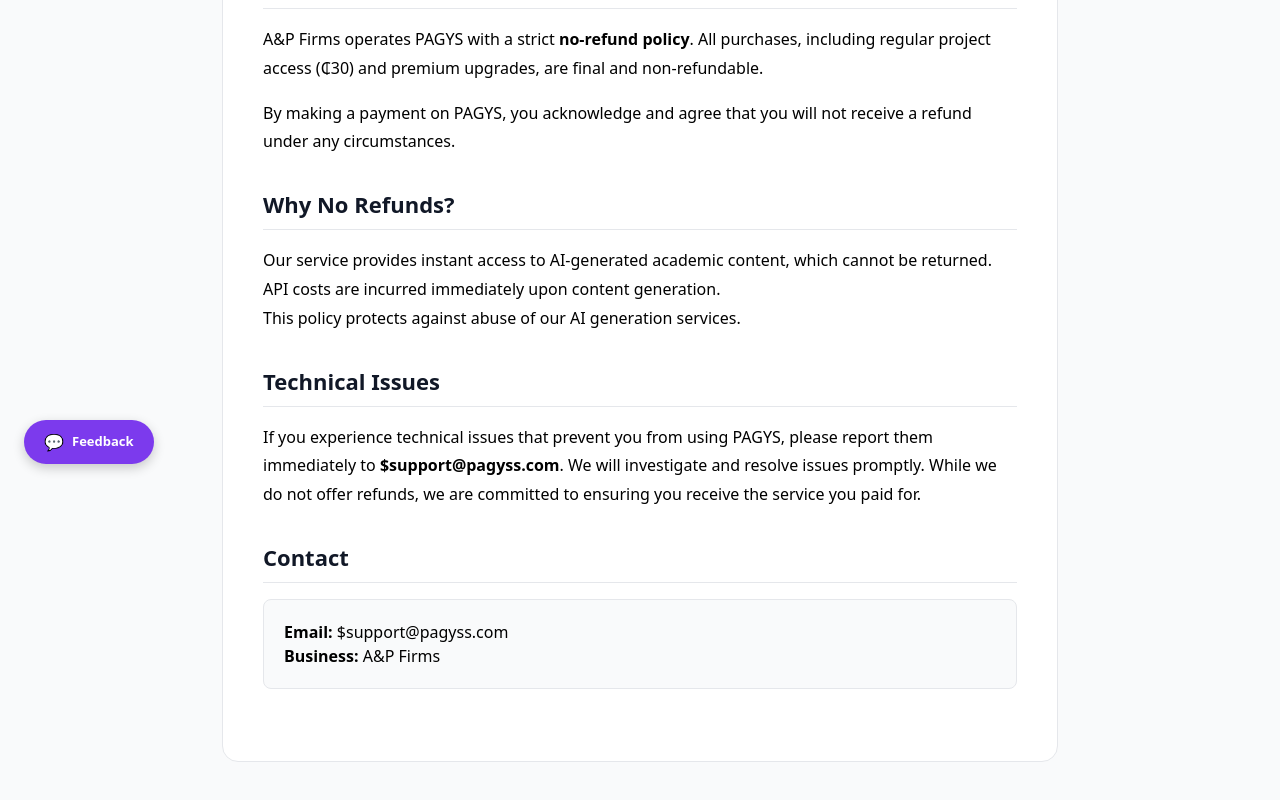
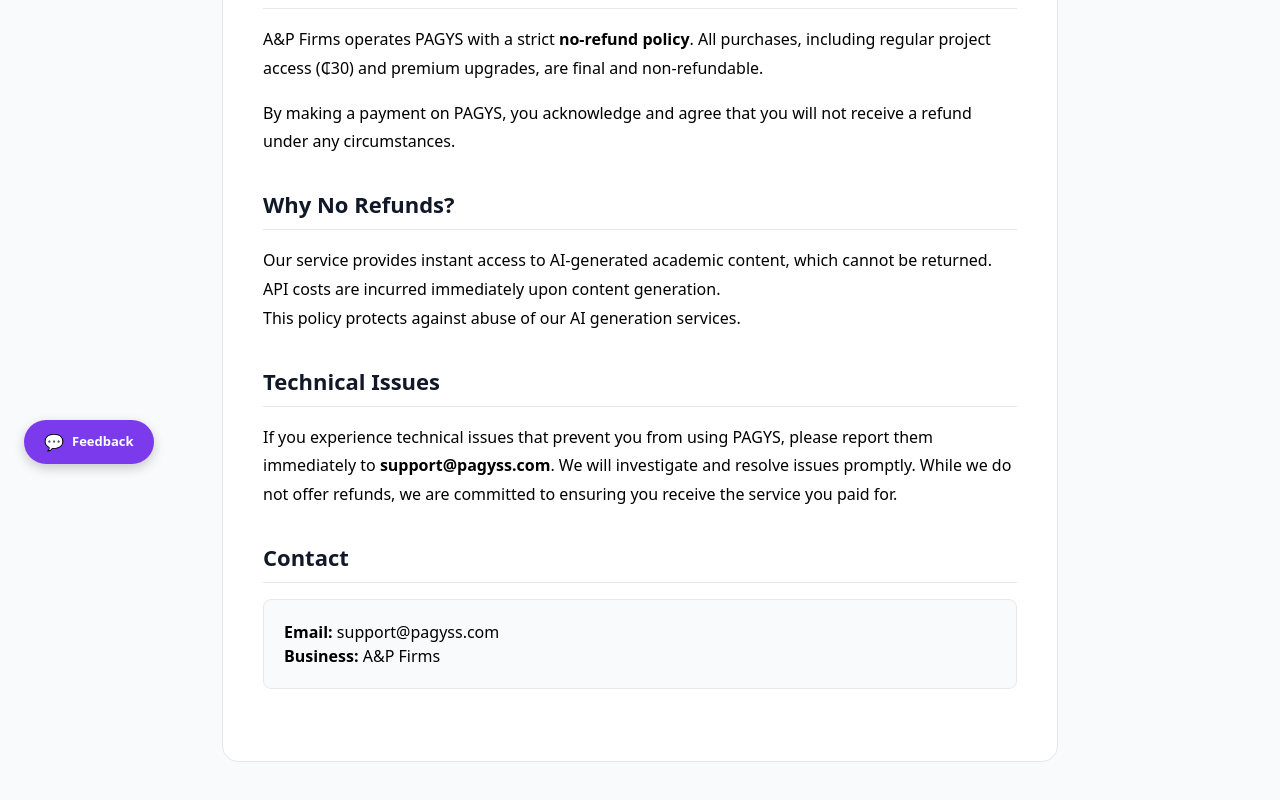
Before and after one commit to lndaxshop-beep/PAGYS, a React (Vite) app: page /refund in a window 1280 px wide. Shown: the part 312-1112 px from the top of the page. Built offline with nearby package versions, Linux system fonts and the light colour scheme; no server answers; a web font is replaced by a local one.

Commit message:
fix: remove dollar sign from email in TermsOfService, RefundPolicy, PrivacyPolicy

```diff
--- a/src/pages/PrivacyPolicy.jsx
+++ b/src/pages/PrivacyPolicy.jsx
@@ -85,7 +85,7 @@
 
           <Section title="9. Contact Us" colors={colors}>
             <div style={{ backgroundColor: isDarkMode ? '#2d2d2d' : '#f9fafb', padding: '20px', borderRadius: '8px', border: `1px solid ${colors.border}` }}>
-              <p><strong>Email:</strong> ${SUPPORT_EMAIL}</p>
+              <p><strong>Email:</strong> {SUPPORT_EMAIL}</p>
               <p><strong>Business:</strong> A&P Firms</p>
               <p><strong>Platform:</strong> PAGYS</p>
               <p><strong>Operating in:</strong> Ghana</p>
--- a/src/pages/RefundPolicy.jsx
+++ b/src/pages/RefundPolicy.jsx
@@ -46,13 +46,13 @@
 
           <Section title="Technical Issues" colors={colors}>
             <p style={{ lineHeight: '1.8' }}>
-              If you experience technical issues that prevent you from using PAGYS, please report them immediately to <strong>${SUPPORT_EMAIL}</strong>. We will investigate and resolve issues promptly. While we do not offer refunds, we are committed to ensuring you receive the service you paid for.
+              If you experience technical issues that prevent you from using PAGYS, please report them immediately to <strong>{SUPPORT_EMAIL}</strong>. We will investigate and resolve issues promptly. While we do not offer refunds, we are committed to ensuring you receive the service you paid for.
             </p>
           </Section>
 
           <Section title="Contact" colors={colors}>
             <div style={{ backgroundColor: isDarkMode ? '#2d2d2d' : '#f9fafb', padding: '20px', borderRadius: '8px', border: `1px solid ${colors.border}` }}>
-              <p><strong>Email:</strong> ${SUPPORT_EMAIL}</p>
+              <p><strong>Email:</strong> {SUPPORT_EMAIL}</p>
               <p><strong>Business:</strong> A&P Firms</p>
             </div>
           </Section>
--- a/src/pages/TermsOfService.jsx
+++ b/src/pages/TermsOfService.jsx
@@ -77,7 +77,7 @@
           </Section>
 
           <Section title="9. No Refund Policy" colors={colors}>
-            <p>All purchases are final. We do not provide refunds. If you experience technical issues, please report them to ${SUPPORT_EMAIL} and we will address them promptly.</p>
+            <p>All purchases are final. We do not provide refunds. If you experience technical issues, please report them to {SUPPORT_EMAIL} and we will address them promptly.</p>
           </Section>
 
           <Section title="10. Limitation of Liability" colors={colors}>
@@ -92,7 +92,7 @@
 
           <Section title="12. Contact" colors={colors}>
             <div style={{ backgroundColor: isDarkMode ? '#2d2d2d' : '#f9fafb', padding: '20px', borderRadius: '8px', border: `1px solid ${colors.border}` }}>
-              <p><strong>Email:</strong> ${SUPPORT_EMAIL}</p>
+              <p><strong>Email:</strong> {SUPPORT_EMAIL}</p>
               <p><strong>Business:</strong> A&P Firms</p>
             </div>
           </Section>
```
